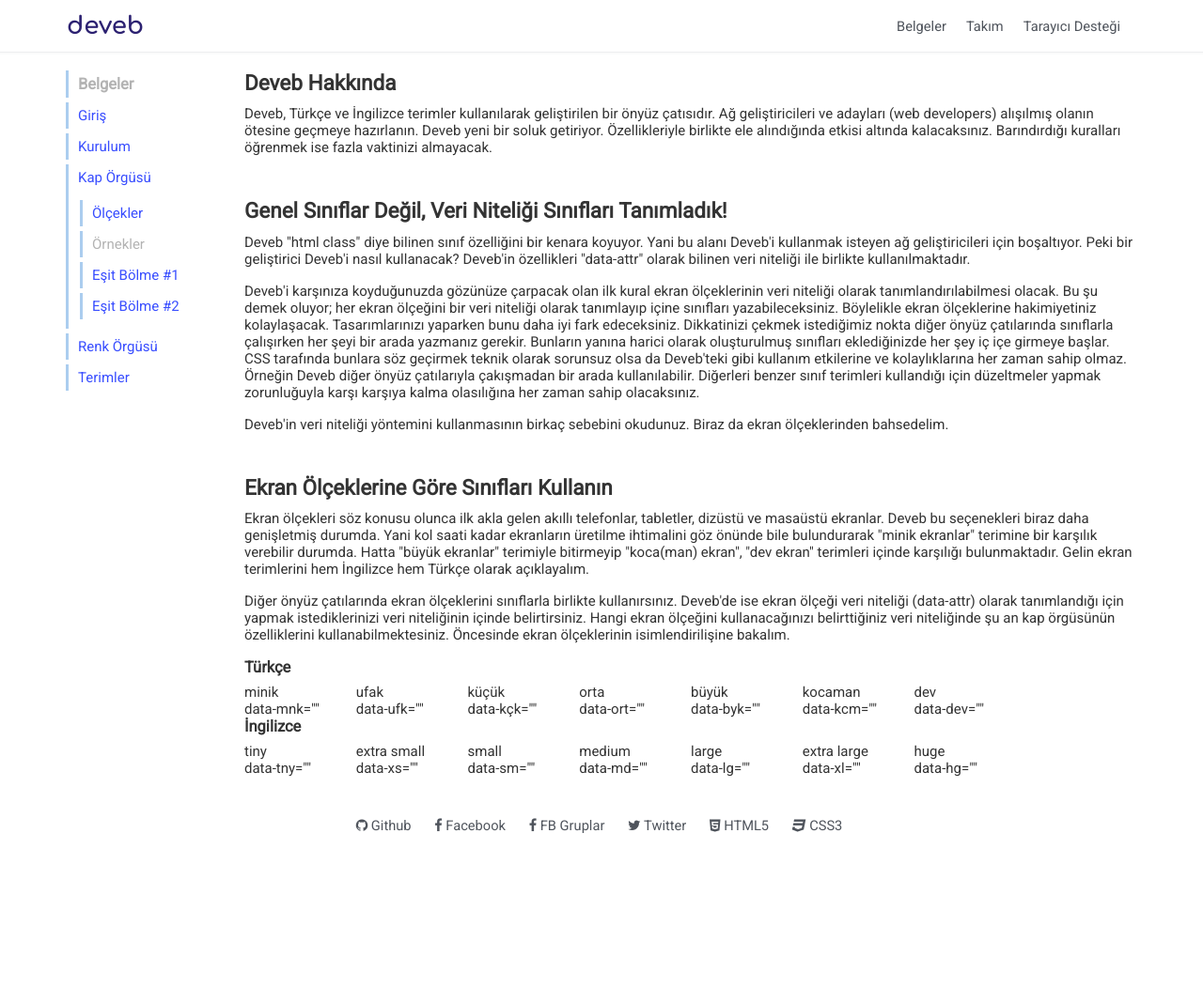
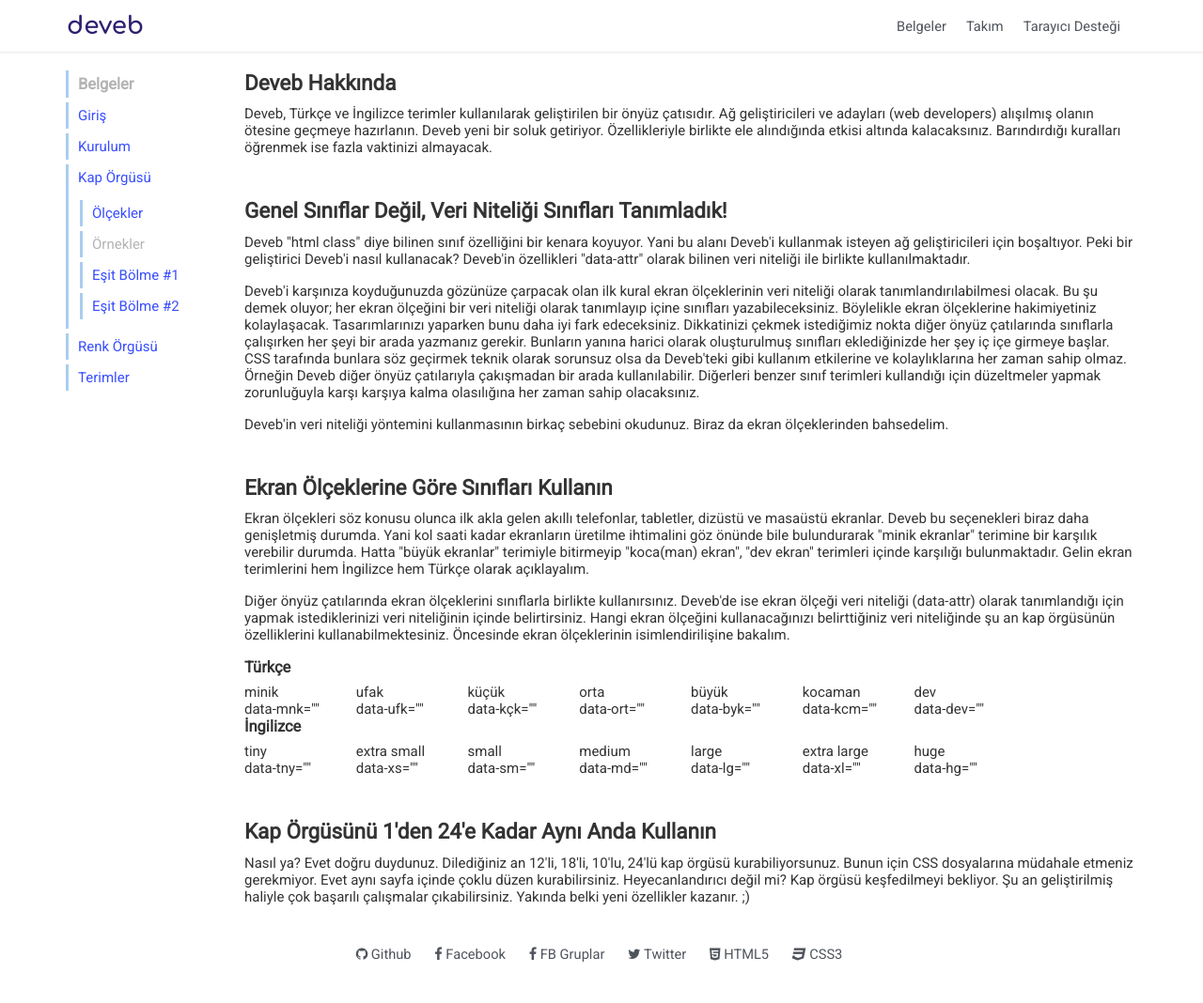
Before and after one commit to data-deveb/data-deveb.github.io, a Jekyll site: the page built from belgeler/deveb.html, in a window 1280 px wide. Shown: the whole page at 94% size. Built offline with Jekyll 4.4.1, drawn with Linux system fonts in a browser that asks for light colours; before the commit the page ends 931 px from its top, so only the background shows below that.

Commit message:
Güncelleme

```diff
--- a/belgeler/deveb.html
+++ b/belgeler/deveb.html
@@ -30,4 +30,5 @@ title: Hakkında
   <div data-gnl="1 3p" data-ort="1 8p">extra large<br>data-xl=""</div>
   <div data-gnl="1 3p" data-ort="1 8p">huge<br>data-hg=""</div>
 </div>
-<p></p>
+<h1>Kap Örgüsünü 1'den 24'e Kadar Aynı Anda Kullanın</h1>
+<p>Nasıl ya? Evet doğru duydunuz. Dilediğiniz an 12'li, 18'li, 10'lu, 24'lü kap örgüsü kurabiliyorsunuz. Bunun için CSS dosyalarına müdahale etmeniz gerekmiyor. Evet aynı sayfa içinde çoklu düzen kurabilirsiniz. Heyecanlandırıcı değil mi? Kap örgüsü keşfedilmeyi bekliyor. Şu an geliştirilmiş haliyle çok başarılı çalışmalar çıkabilirsiniz. Yakında belki yeni özellikler kazanır. ;)</p>
```
